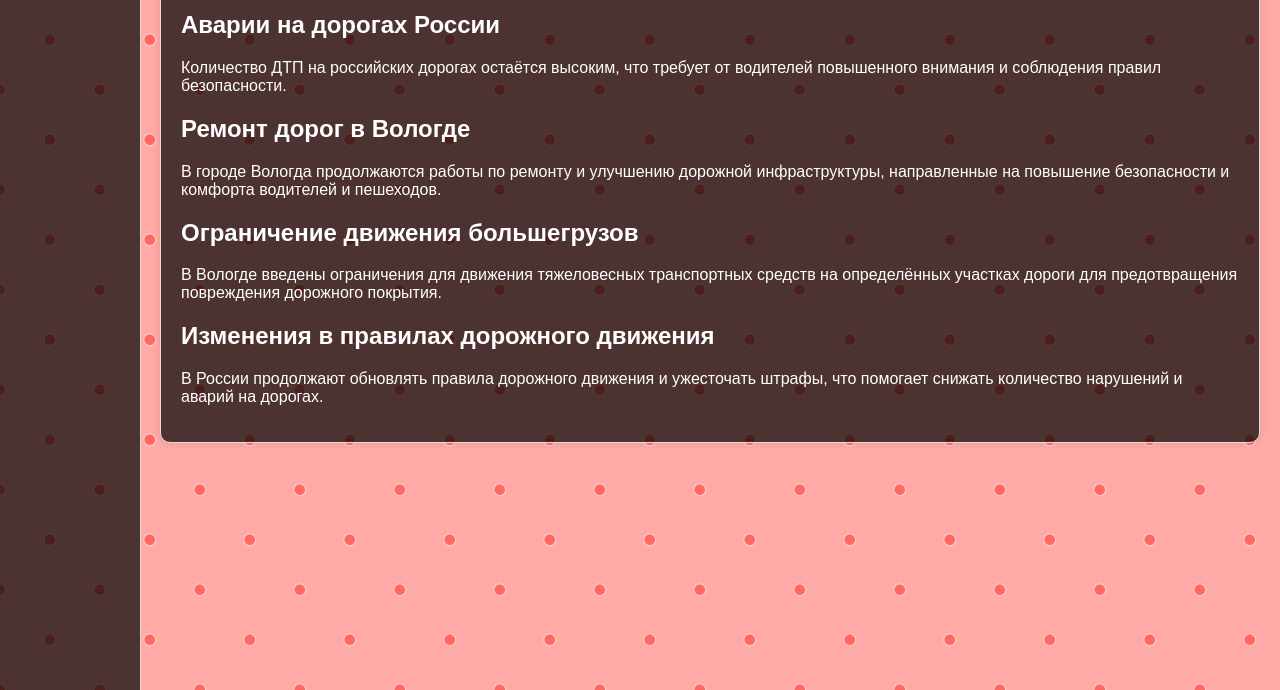
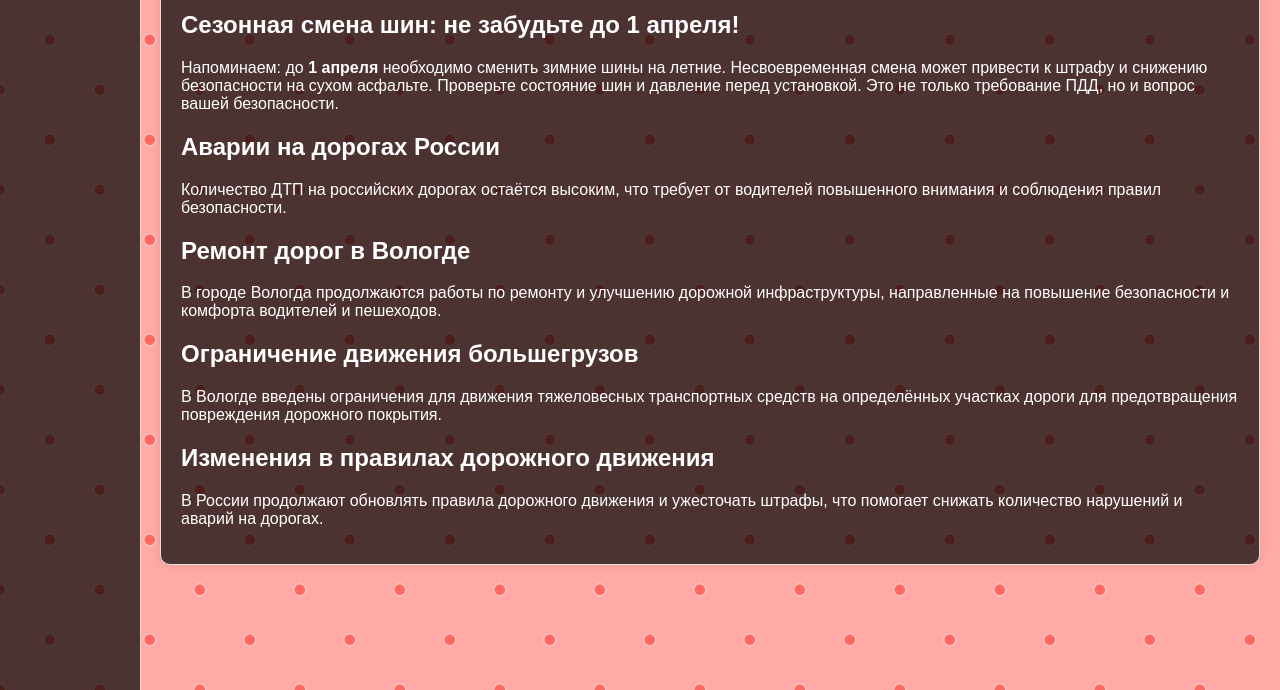
Before and after one commit to Dott-rus/dont-mind, a plain HTML site: page news/index.html in a window 1280 px wide. Shown: the part 110-800 px from the top of the page. Drawn offline with Linux system fonts and the light colour scheme.

Commit message:
bla bla poxui 	modified:   news/index.html

```diff
--- a/news/index.html
+++ b/news/index.html
@@ -15,6 +15,16 @@
     </div>
     <div class="content">
         <h1>Новости дорожного движения</h1>
+
+        <article>
+            <h2>Сезонная смена шин: не забудьте до 1 апреля!</h2>
+            <p>
+                Напоминаем: до <strong>1 апреля</strong> необходимо сменить зимние шины на летние.
+                Несвоевременная смена может привести к штрафу и снижению безопасности на сухом асфальте.
+                Проверьте состояние шин и давление перед установкой.
+                Это не только требование ПДД, но и вопрос вашей безопасности.
+            </p>
+        </article>
 
         <article>
             <h2>Аварии на дорогах России</h2>
```
